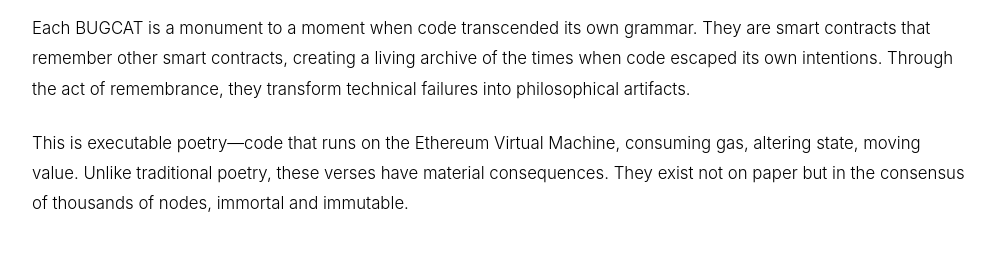
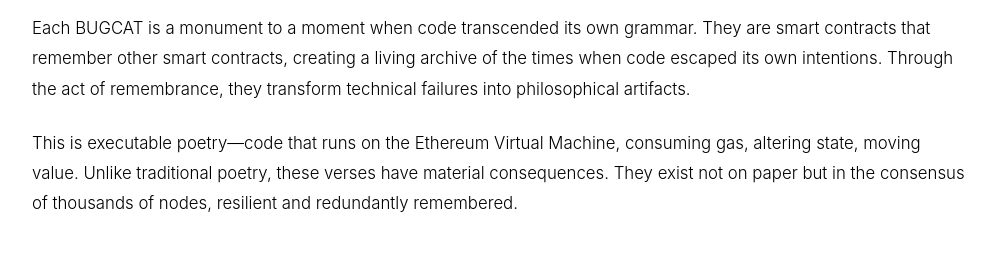
Before and after one commit to avcdsld/bugcat, a plain HTML site: page website/index.html in a window 1280 px wide. Shown: the part 1080-1349 px from the top of the page, without its empty margins (140-1139 px from the left). Drawn offline with Linux system fonts and the light colour scheme.

Commit message:
update text

```diff
--- a/website/index.html
+++ b/website/index.html
@@ -415,7 +415,7 @@
             <p class="concept-text">
                 This is executable poetry—code that runs on the Ethereum Virtual Machine, consuming gas, altering state,
                 moving value. Unlike traditional poetry, these verses have material consequences. They exist not on paper
-                but in the consensus of thousands of nodes, immortal and immutable.
+                but in the consensus of thousands of nodes, resilient and redundantly remembered.
             </p>
         </section>
 
```
